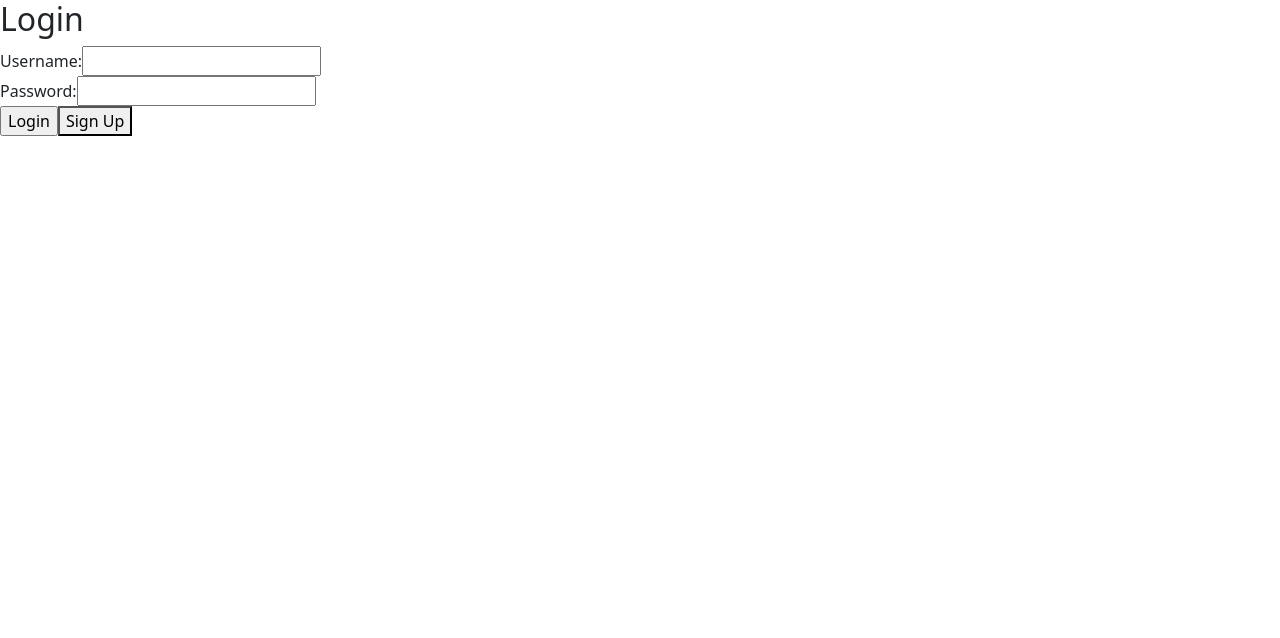
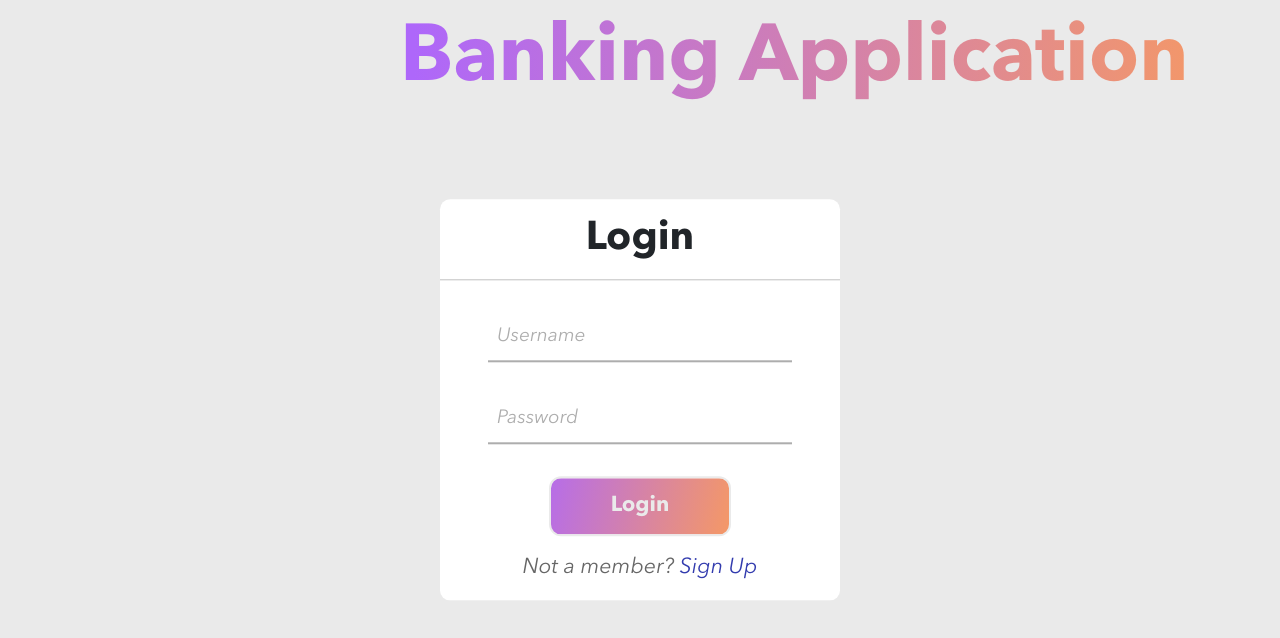
Before and after one commit to ajay-vishnu/banking-application, a React (Create React App) app: page / in a window 1280 px wide. Shown: the top 638 px of the page. Built offline with nearby package versions, Linux system fonts and the light colour scheme.

Commit message:
Completed login and signup

```diff
--- a/src/App.css
+++ b/src/App.css
@@ -1,4 +1,4 @@
-/* * {
+* {
   box-sizing: border-box;
   padding: 0;
   margin: 0;
@@ -10,7 +10,7 @@ body  {
 }
 
 .gradient__bg {
-  background:-moz-radial-gradient(circle at 15% 75%, rgba(194, 75, 163, 1) 0%, rgba(180, 12, 102, 1) 50%, rgba(51, 32, 142, 1) 100%);
+  background:-moz-radial-gradient(circle at 15% 75%, rgba(194, 75, 163, 1) 0%, rgb(182, 12, 103) 50%, rgba(51, 32, 142, 1) 100%);
   background:-webkit-radial-gradient(circle at 15% 75%, rgba(194, 75, 163, 1) 0%, rgba(180, 12, 102, 1) 50%, rgba(51, 32, 142, 1) 100%);
   background:-o-radial-gradient(circle at 15% 75%, rgba(194, 75, 163, 1) 0%, rgba(180, 12, 102, 1) 50%, rgba(51, 32, 142, 1) 100%);
   background:-ms-radial-gradient(circle at 15% 75%, rgba(194, 75, 163, 1) 0%, rgba(180, 12, 102, 1) 50%, rgba(51, 32, 142, 1) 100%);
@@ -29,6 +29,12 @@ body  {
   background-clip: text;
   -webkit-background-clip: text;
   -webkit-text-fill-color: transparent;
+}
+
+.banking_application  {
+  font-size: 5rem;
+  font-weight: bold;
+  margin-left: 25rem;
 }
 
 .section__padding {
@@ -82,4 +88,4 @@ body  {
   .section__margin {
     margin: 4rem 2rem;
   }
-} */
+}
--- a/src/App.js
+++ b/src/App.js
@@ -175,11 +175,14 @@ class App extends Component {
         {(this.state.curPage === "dash") ? (
           <Dashboard Withdraw={this.Withdraw} Transfer={this.Transfer} Deposit={this.Deposit} UserDetails={this.state.user} Logout={this.Logout} />
         ) : (
-          (this.state.curPage === "login") ? (
-            <Login Login={this.LoginStatus} CurPage={this.SetCurrentPage} error={this.error} />
-          ) : (
-            <Signup Signup={this.LoginStatus} CurPage={this.SetCurrentPage} error={this.error} />
-          )
+          <div className="auth">
+            <span className="gradient__text banking_application">Banking Application</span>
+            {(this.state.curPage === "login") ? (
+              <Login Login={this.LoginStatus} CurPage={this.SetCurrentPage} error={this.error} />
+            ) : (
+              <Signup Signup={this.LoginStatus} CurPage={this.SetCurrentPage} error={this.error} />
+            )}
+          </div>
         )}
       </div>
     )
--- a/src/containers/login/Login.jsx
+++ b/src/containers/login/Login.jsx
@@ -10,22 +10,28 @@ const Login = ({ Login, CurPage, error }) => {
   }
 
   return (
-    <form onSubmit={submitHandler}>
-      <div className="form-inner">
-        <h2>Login</h2>
-        {(error !== "") ? (<div className="error">{error}</div>) : ""}
-        <div className="form-group">
-          <label htmlFor="username">Username: </label>
-          <input type="text" name="username" id="username" onChange={e => setDetails({...details, email: e.target.value})} value={details.email}/>
+    <div className="login__center">
+      <h1>Login</h1>
+      <form onSubmit={submitHandler}>
+        <div className="login__form-inner">
+          {(error !== "") ? (<div className="error">{error}</div>) : ""}
+          <div className="login__form-group">
+            <input required type="text" name="username" id="username" onChange={e => setDetails({...details, email: e.target.value})} value={details.email}/>
+            <span></span>
+            <label htmlFor="username">Username</label>
+          </div>
+          <div className="login__form-group">
+            <input required type="password" name="password" id="password" onChange={e => setDetails({...details, password: e.target.value})} value={details.password} />
+            <span></span>
+            <label htmlFor="password">Password</label>
+          </div>
+          <input type="submit" value="Login" />
         </div>
-        <div className="form-group">
-          <label htmlFor="password">Password: </label>
-          <input type="password" name="password" id="password" onChange={e => setDetails({...details, password: e.target.value})} value={details.password} />
+        <div className="login__signup_link">
+          Not a member? <span onClick={() => CurPage("signup")}>Sign Up</span>
         </div>
-        <input type="submit" value="Login" />
-        <button onClick={() => CurPage("signup")}>Sign Up</button>
-      </div>
-    </form>
+      </form>
+    </div>
   )
 }
 
--- a/src/containers/login/login.css
+++ b/src/containers/login/login.css
@@ -0,0 +1,108 @@
+body{
+  margin: 0;
+  padding: 0;
+  font-family: var(--font-family);
+  height: 100vh;
+  overflow: hidden;
+}
+
+.login__center {
+  position: absolute;
+  top: 50%;
+  left: 50%;
+  transform: translate(-50%, -50%);
+  width: 25rem;
+  background-color: white;
+  border-radius: 10px;
+}
+
+.login__center h1 {
+  text-align: center;
+  padding: 1rem 0 1rem 0;
+  font-weight: bold;
+  border-bottom: 1px solid silver;
+}
+
+.login__center form  {
+  padding: 0 3rem;
+  box-sizing: border-box;
+}
+
+.login__form-inner .login__form-group {
+  position: relative;
+  border-bottom: 2px solid #adadad;
+  margin: 2rem 0;
+}
+
+.login__form-group input {
+  width: 100%;
+  padding: 0 0.5rem;
+  height: 3rem;
+  font-size: 1.2rem;
+  border: none;
+  background: none;
+  outline: none;
+}
+
+.login__form-group label {
+  position: absolute;
+  padding: 0rem 0.5rem;
+  top: 50%;
+  left: 1px;
+  color: #adadad;
+  transform: translateY(-50%);
+  font-size: 1.2rem;
+  pointer-events: none;
+  transition: .5s;
+}
+
+.login__form-group span::before  {
+  content: "";
+  position: absolute;
+  top: 3rem;
+  left: 0;
+  width: 0%;
+  height: 2px;
+  background-color: var(--color-subtext);
+}
+
+.login__form-group input:focus ~ label,
+.login__form-group input:valid ~ label {
+  top: -0.38rem;
+  color: var(--color-subtext);
+}
+
+.login__form-group input:focus ~ span::before,
+.login__form-group input:valid ~ span::before  {
+  width: 100%;
+}
+
+input[type="submit"]  {
+  width: 100%;
+  height: 3.75rem;
+  border: 2px solid;
+  background: var(--gradient-bar);
+  border-radius: 12px;
+  font-size: 1.35rem;
+  color: var(--color-bg);
+  font-weight: bold;
+  cursor: pointer;
+  outline: none;
+}
+
+input[type="submit"]:hover  {
+  border-color: var(--color-subtext);
+  transition: .5s;
+}
+
+.login__signup_link  {
+  margin: 1rem 0;
+  text-align: center;
+  font-size: 1.35rem;
+  color: #666666;
+}
+
+.login__signup_link span  {
+  color: var(--color-blog);
+  cursor: pointer;
+}
--- a/src/containers/signup/Signup.jsx
+++ b/src/containers/signup/Signup.jsx
@@ -1,4 +1,5 @@
 import React, { useState } from 'react'
+import './signup.css';
 
 const Signup = ({ Signup, CurPage, error }) => {
   const [details, setDetails] = useState({name: "", username: "", governmentId: "", address: "", phone: "", email: "", password: "", confirmpassword: ""});
@@ -9,46 +10,66 @@ const Signup = ({ Signup, CurPage, error }) => {
   }
 
   return (
+    <div className="signup__center">
+      <h1>Signup</h1>
       <form onSubmit={submitHandler}>
-      <div className="form-inner">
-        <h2>Signup</h2>
+        <div className="signup__form-inner">
           {(error !== "") ? (<div className="error">{error}</div>) : ""}
-        <div className="form-group">
+          <div className="signup__form-group">
+            <span className="signup__from-group_field">
+              <input required type="text" name="name" id="name" onChange={e => setDetails({...details, name: e.target.value})} value={details.name}/>
+              <span />
               <label htmlFor="name">Name: </label>
-          <input type="text" name="name" id="name" onChange={e => setDetails({...details, name: e.target.value})} value={details.name}/>
+            </span>
+            <span className="signup__from-group_field">
+              <input required type="text" name="username" id="username" onChange={e => setDetails({...details, username: e.target.value})} value={details.username}/>
+              <span />
+              <label htmlFor="username">Username: </label>
+            </span>
           </div>
-        <div className="form-group">
-          <label htmlFor="username">Username: </label>
-          <input type="text" name="username" id="username" onChange={e => setDetails({...details, username: e.target.value})} value={details.username}/>
+          <div className="signup__form-group">
+            <span className="signup__from-group_field">
+              <input required type="text" name="governmentId" id="governmentId" onChange={e => setDetails({...details, governmentId: e.target.value})} value={details.governmentId}/>
+              <span />
+              <label htmlFor="governmentId">Government ID: </label>
+            </span>
+            <span className="signup__from-group_field">
+              <input required type="text" name="address" id="address" onChange={e => setDetails({...details, address: e.target.value})} value={details.address}/>
+              <span />
+              <label htmlFor="address">Address: </label>
+            </span>
           </div>
-        <div className="form-group">
-          <label htmlFor="governmentId">Government ID: </label>
-          <input type="text" name="governmentId" id="governmentId" onChange={e => setDetails({...details, governmentId: e.target.value})} value={details.governmentId}/>
+          <div className="signup__form-group">
+            <span className="signup__from-group_field">
+              <input required type="number" name="phone" id="phone" onChange={e => setDetails({...details, phone: e.target.value})} value={details.phone}/>
+              <span />
+              <label htmlFor="phone">Phone: </label>
+            </span>
+            <span className="signup__from-group_field">
+              <input required type="text" name="email" id="email" onChange={e => setDetails({...details, email: e.target.value})} value={details.email}/>
+              <span />
+              <label htmlFor="email">Email: </label>
+            </span>
           </div>
-        <div className="form-group">
-          <label htmlFor="address">Address: </label>
-          <input type="text" name="address" id="address" onChange={e => setDetails({...details, address: e.target.value})} value={details.address}/>
-        </div>
-        <div className="form-group">
-          <label htmlFor="phone">Phone: </label>
-          <input type="number" name="phone" id="phone" onChange={e => setDetails({...details, phone: e.target.value})} value={details.phone}/>
-        </div>
-        <div className="form-group">
-          <label htmlFor="email">Email: </label>
-          <input type="text" name="email" id="email" onChange={e => setDetails({...details, email: e.target.value})} value={details.email}/>
-        </div>
-        <div className="form-group">
+          <div className="signup__form-group">
+            <span className="signup__from-group_field">
+              <input required type="password" name="password" id="password" onChange={e => setDetails({...details, password: e.target.value})} value={details.password} />
+              <span />
               <label htmlFor="password">Password: </label>
-          <input type="password" name="password" id="password" onChange={e => setDetails({...details, password: e.target.value})} value={details.password} />
-        </div>
-        <div className="form-group">
+            </span>
+            <span className="signup__from-group_field">
+              <input required type="password" name="confirm-password" id="confirm-password" onChange={e => setDetails({...details, confirmpassword: e.target.value})} value={details.confirmpassword} />
+              <span />
               <label htmlFor="confirm-password">Confirm Password: </label>
-          <input type="password" name="confirm-password" id="confirm-password" onChange={e => setDetails({...details, confirmpassword: e.target.value})} value={details.confirmpassword} />
+            </span>
           </div>
           <input type="submit" value="Sign Up" />
-        <button onClick={() => CurPage("login")}>Login</button>
+        </div>
+        <div className="signup__login_link">
+          Already have an account? <span onClick={() => CurPage("login")}>Login</span>
         </div>
       </form>
+    </div>
   )
 }
 
--- a/src/containers/signup/signup.css
+++ b/src/containers/signup/signup.css
@@ -0,0 +1,109 @@
+body{
+  margin: 0;
+  padding: 0;
+  font-family: var(--font-family);
+  height: 100vh;
+  overflow: hidden;
+}
+
+.signup__center {
+  position: absolute;
+  top: 50%;
+  left: 50%;
+  transform: translate(-50%, -50%);
+  width: 50rem;
+  background-color: white;
+  border-radius: 10px;
+}
+
+.signup__center h1 {
+  text-align: center;
+  padding: 1rem 0 1rem 0;
+  font-weight: bold;
+  border-bottom: 1px solid silver;
+}
+
+.signup__center form  {
+  padding: 0 5rem;
+  box-sizing: border-box;
+}
+
+.signup__form-group {
+  margin: 1rem 0;
+}
+
+.signup__form-inner .signup__form-group  .signup__from-group_field   {
+  position: relative;
+  padding: 0 2rem;
+  border-bottom: 2px solid #adadad;
+  margin: 2rem 0;
+}
+
+.signup__form-group span input {
+  width: 40%;
+  padding: 0 0.5rem;
+  height: 3rem;
+  font-size: 1.2rem;
+  border: none;
+  background: none;
+  outline: none;
+}
+
+.signup__form-group span label {
+  position: absolute;
+  padding: 0rem 0rem;
+  top: 50%;
+  left: 40px;
+  color: #adadad;
+  transform: translateY(-50%);
+  font-size: 1.2rem;
+  pointer-events: none;
+  transition: .5s;
+}
+
+.signup__form-group_field span::before  {
+  content: "";
+  position: absolute;
+  top: 3rem;
+  left: 0;
+  width: 100%;
+  height: 2px;
+  background-color: var(--color-subtext);
+}
+
+.signup__form-group span input:focus ~ label,
+.signup__form-group span input:valid ~ label {
+  top: -1rem;
+  color: var(--color-subtext);
+}
+
+.signup__form-group_field input:focus ~ span::before,
+.signup__form-group_field input:valid ~ span::before  {
+  width: 40%;
+}
+
+input[type="submit"]  {
+  margin: 0 20%;
+  width: 60%;
+  height: 3.75rem;
+  border: 2px solid;
+  background: var(--gradient-bar);
+  border-radius: 12px;
+  font-size: 1.35rem;
+  color: var(--color-bg);
+  font-weight: bold;
+  cursor: pointer;
+  outline: none;
+}
+
+.signup__login_link  {
+  margin: 1rem 0;
+  text-align: center;
+  font-size: 1.35rem;
+  color: #666666;
+}
+
+.signup__login_link span  {
+  color: var(--color-blog);
+  cursor: pointer;
+}
--- a/src/index.css
+++ b/src/index.css
@@ -17,7 +17,7 @@
     src: local('Lato'), url(./fonts/AvenirNextLTPro/AvenirNextLTPro-Italic.otf) format('opentype');
 }
 :root {
-  --font-family: 'Manrope', sans-serif;
+  --font-family: 'Avenir', sans-serif;
 
   --gradient-text: linear-gradient(89.97deg, #AE67FA 1.84%, #F49867 102.67%);
   --gradient-bar: linear-gradient(103.22deg, #AE67FA -13.86%, #F49867 99.55%);
```
Lines whose indentation alone changed are shown as unchanged.
